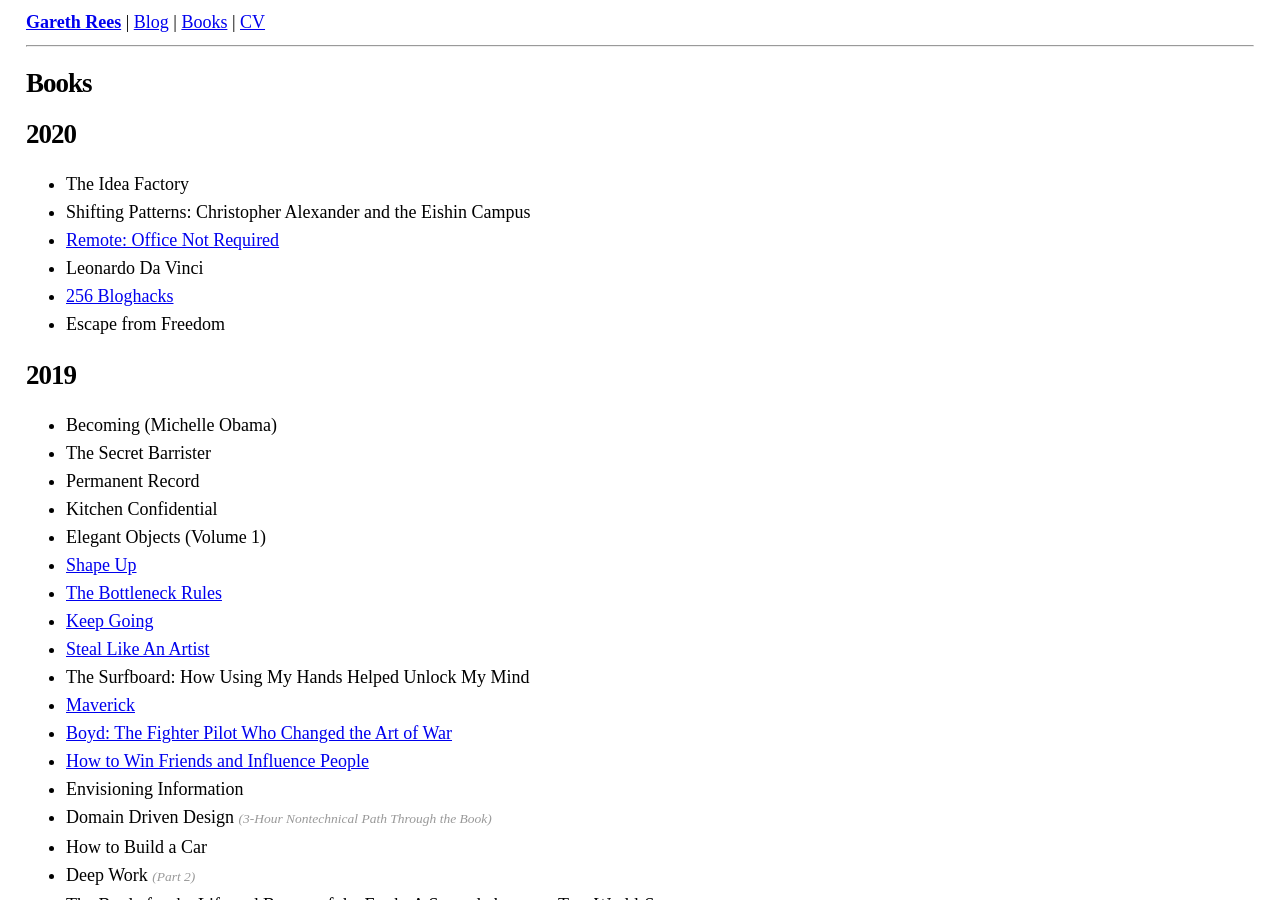
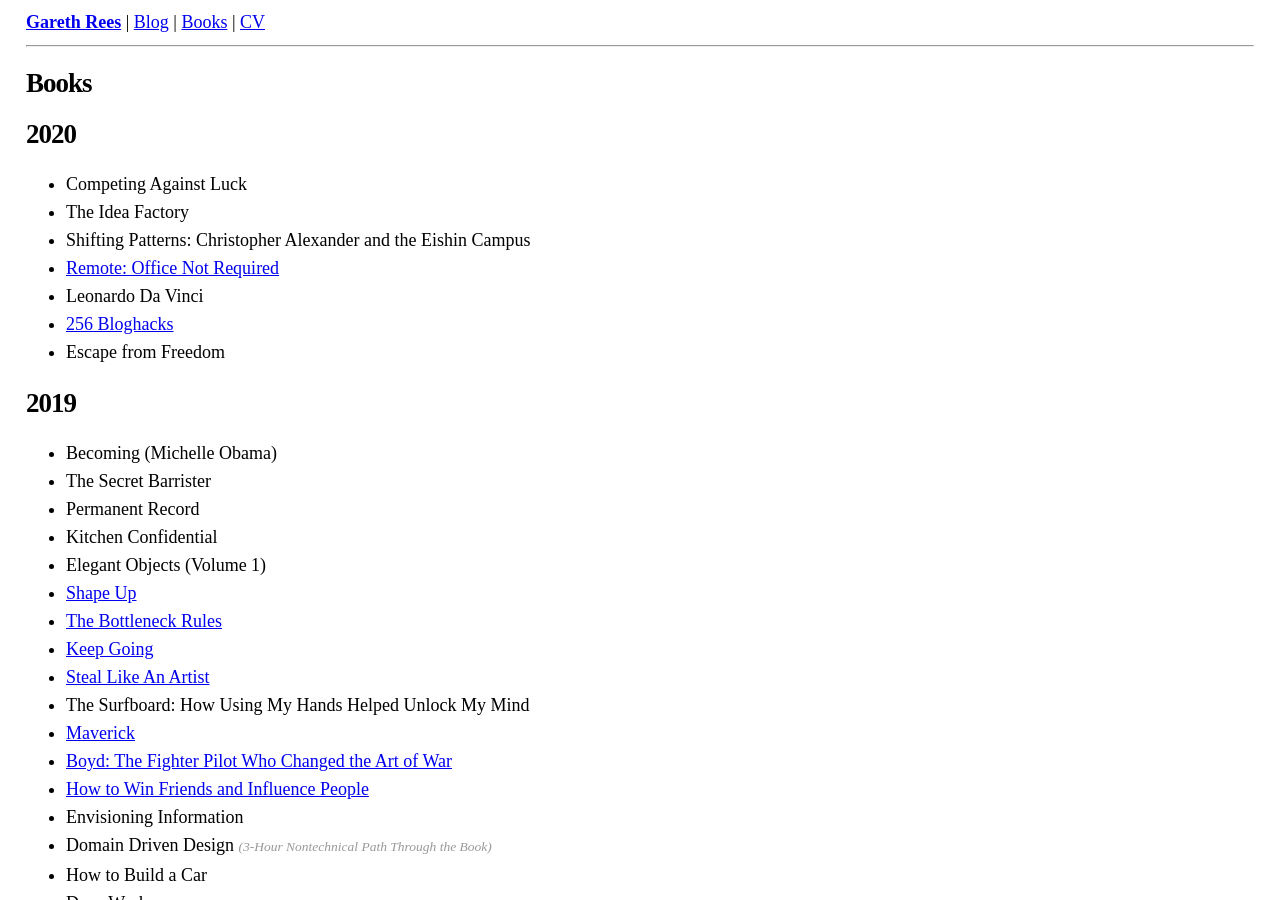
Before and after one commit to garethrees/garethrees.github.com, a Jekyll site: the page built from books.html, in a window 1280 px wide and 900 px high. Built offline with Jekyll 4.4.1, drawn with Linux system fonts in a browser that asks for light colours.

Commit message:
Add Competing Against Luck

```diff
--- a/_data/books.yml
+++ b/_data/books.yml
@@ -1,4 +1,5 @@
 2020:
+- title: Competing Against Luck
 - title: The Idea Factory
 - title: "Shifting Patterns: Christopher Alexander and the Eishin Campus"
 - title: "Remote: Office Not Required"
```
